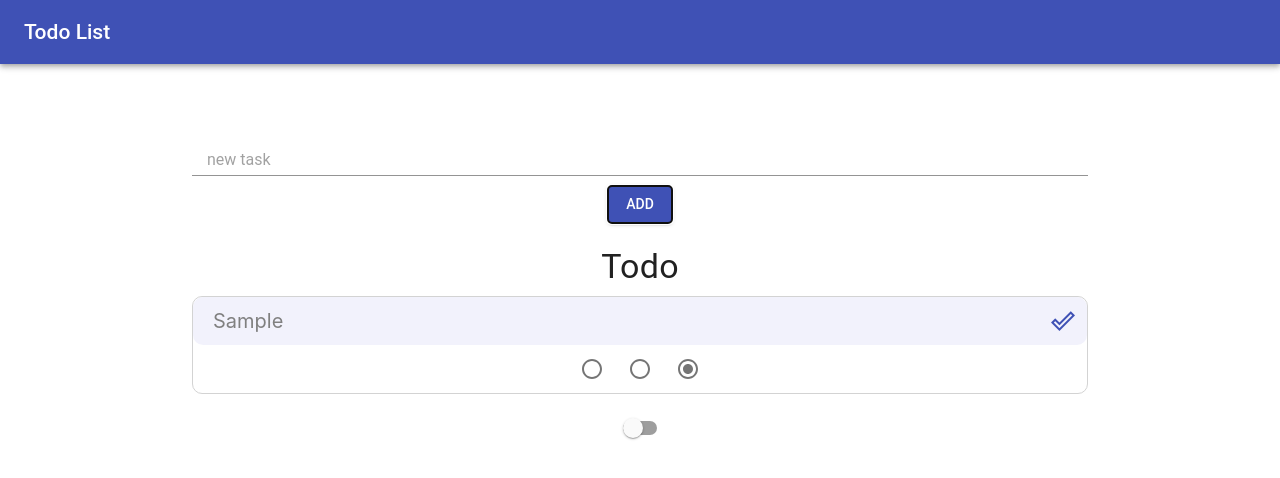
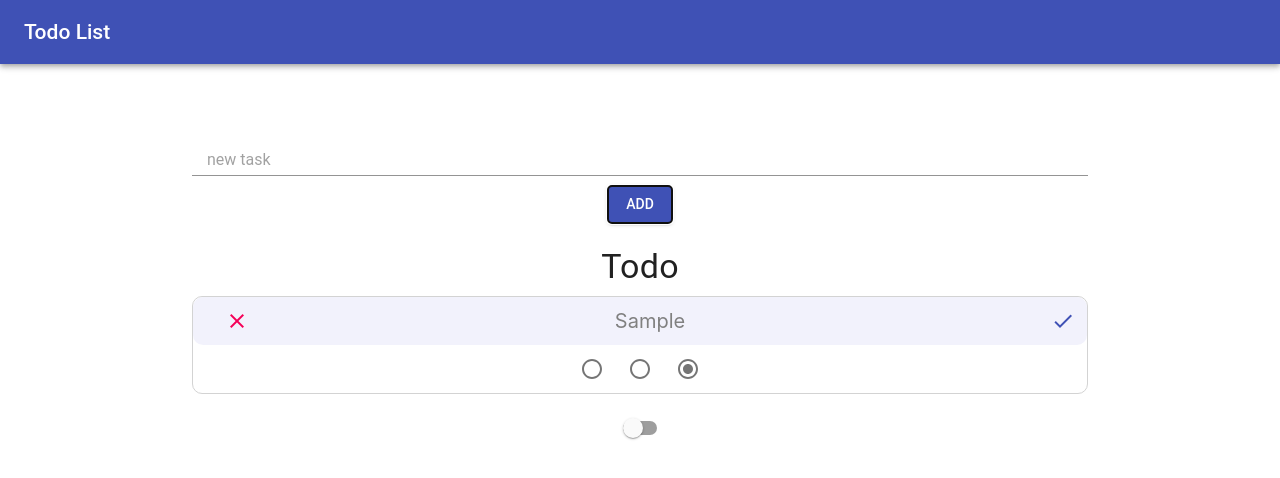
Before and after one commit to Bushuo/react-todolist, a React (Create React App) app: page / in a window 1280 px wide. Both pictures are taken after typing "Sample" into the empty fields and a click on the button "ADD". Shown: the top 478 px of the page. Built offline with nearby package versions, Linux system fonts and the light colour scheme.

Commit message:
add: non functional delete button

```diff
--- a/src/App.js
+++ b/src/App.js
@@ -61,7 +61,8 @@ class App extends Component {
                 key: Date.now(),
                 isDone: false,
                 radioValue: "3",
-                doneBtnText: "done_outline"
+                doneBtnText: "done",
+                delBtnText: "clear"
             };
 
             // prevState gives back the state just before the function calls
@@ -84,7 +85,7 @@ class App extends Component {
                 }
             );
         }
-	}
+    }
 
     handleUrgenceSelection(e, taskkey) {
         const index = this.state.open.findIndex(cur => cur.key === taskkey);
@@ -175,7 +176,7 @@ class App extends Component {
                 return cur.key !== taskkey;
             });
             taskToMove.isDone = !isDone;
-            taskToMove.doneBtnText = "done_outline";
+            taskToMove.doneBtnText = "done";
             this.setState(
                 prevState => {
                     return {
@@ -206,11 +207,9 @@ class App extends Component {
 
     handleToggleShowDone = () => {
         this.setState(prevState => ({ showDone: !prevState.showDone }));
-	};
+    };
 
-	handleUrgenceAreaClicked = () => {
-
-	}
+    handleUrgenceAreaClicked = () => {};
 
     render() {
         const { classes } = this.props;
--- a/src/components/task.jsx
+++ b/src/components/task.jsx
@@ -9,6 +9,7 @@ function Task(props) {
         id,
         text,
         doneBtnText,
+        delBtnText,
         isDone,
         radioValue,
         handleToggleState,
@@ -20,6 +21,13 @@ function Task(props) {
             onClick={() => console.log("task root clicked")}
         >
             <div className={classes.container}>
+                <IconButton
+                    className={classes.button}
+                    color="secondary"
+                    onClick={() => console.log("was clicked")}
+                >
+                    <Icon>{delBtnText}</Icon>
+                </IconButton>
                 <div className={classes.description}>{text}</div>
                 <IconButton
                     className={classes.button}
@@ -32,14 +40,14 @@ function Task(props) {
 
             <div className={classes.radioContainer}>
                 <Radio
-                    color="default"
+                    color="primary"
                     value="1"
                     checked={radioValue === "1"}
                     onChange={e => handleUrgenceSelection(e, id)}
                     disabled={isDone === true}
                 />
                 <Radio
-                    color="default"
+                    color="secondary"
                     value="2"
                     checked={radioValue === "2"}
                     onChange={e => handleUrgenceSelection(e, id)}
--- a/src/components/taskList.jsx
+++ b/src/components/taskList.jsx
@@ -20,6 +20,7 @@ class TaskList extends Component {
                     id={task.key}
                     text={task.text}
                     doneBtnText={task.doneBtnText}
+                    delBtnText={task.delBtnText}
                     radioValue={task.radioValue}
                     handleToggleState={this.props.handleToggleState}
                     handleUrgenceSelection={this.props.handleUrgenceSelection}
```
Also changed, not shown: 2 other files (tests, documents, lock files or other folders).
